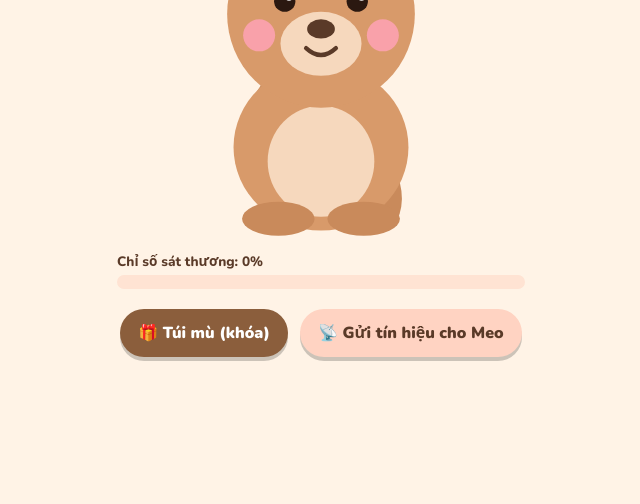
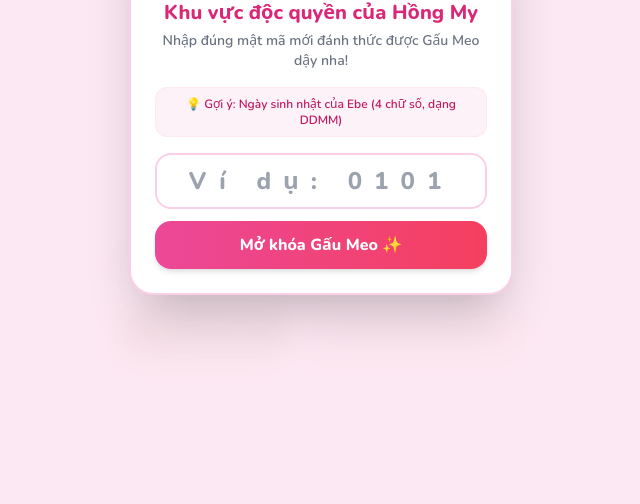
Before and after one commit to Duybeos2909/webtangM, a plain HTML site: page index.html in a window 1280 px wide. Shown: the part 296-800 px from the top of the page, without its empty margins (319-959 px from the left). Drawn offline with nearby package versions, Linux system fonts and the light colour scheme.

Commit message:
Add love passcode lock screen

```diff
--- a/index.html
+++ b/index.html
@@ -70,6 +70,68 @@ textarea{width:100%;border-radius:14px;border:2px solid var(--pink);padding:10px
 </style>
 </head>
 <body>
+<!-- Màn hình khóa mật mã tình yêu -->
+<div id="love-lock-screen" class="fixed inset-0 z-50 flex items-center justify-center bg-pink-100/95 backdrop-blur-md p-4 transition-opacity duration-500">
+  <div class="bg-white rounded-3xl shadow-2xl p-6 max-w-sm w-full text-center border-2 border-pink-200 transform transition-all">
+    <div class="text-5xl mb-3 animate-bounce">🧸🔒</div>
+    <h2 class="text-xl font-bold text-pink-600 mb-1">Khu vực độc quyền của Hồng My</h2>
+    <p class="text-sm text-gray-500 mb-4">Nhập đúng mật mã mới đánh thức được Gấu Meo dậy nha!</p>
+
+    <div class="bg-pink-50 text-pink-700 text-xs font-medium py-2 px-3 rounded-xl mb-4 border border-pink-100">
+      💡 Gợi ý: Ngày sinh nhật của Ebe (4 chữ số, dạng DDMM)
+    </div>
+
+    <input
+      type="tel"
+      id="love-passcode"
+      maxlength="4"
+      inputmode="numeric"
+      autocomplete="off"
+      placeholder="Ví dụ: 0101"
+      class="w-full text-center text-2xl tracking-[0.5em] font-bold text-pink-600 border-2 border-pink-200 rounded-2xl py-2.5 mb-3 focus:outline-none focus:border-pink-500"
+      onkeydown="if(event.key === 'Enter') checkLovePasscode()"
+    />
+
+    <p id="passcode-error" class="text-xs text-red-500 font-medium mb-3 hidden">
+      Ớ ờ, sai rồi công chúa ơi! Nhớ kỹ lại xem nào 🥺
+    </p>
+
+    <button
+      onclick="checkLovePasscode()"
+      class="w-full bg-gradient-to-r from-pink-500 to-rose-500 hover:from-pink-600 hover:to-rose-600 text-white font-bold py-3 rounded-2xl shadow-md active:scale-95 transition">
+      Mở khóa Gấu Meo ✨
+    </button>
+  </div>
+</div>
+
+<script>
+  const SECRET_PASSCODE = "0909";
+
+  window.addEventListener("DOMContentLoaded", () => {
+    if (localStorage.getItem("gau_meo_unlocked") === "true") {
+      document.getElementById("love-lock-screen").style.display = "none";
+    }
+  });
+
+  function checkLovePasscode() {
+    const input = document.getElementById("love-passcode").value.trim();
+    const errorMsg = document.getElementById("passcode-error");
+    const lockScreen = document.getElementById("love-lock-screen");
+
+    if (input === SECRET_PASSCODE) {
+      localStorage.setItem("gau_meo_unlocked", "true");
+      lockScreen.classList.add("opacity-0");
+      setTimeout(() => {
+        lockScreen.style.display = "none";
+      }, 500);
+    } else {
+      errorMsg.classList.remove("hidden");
+      document.getElementById("love-passcode").value = "";
+      document.getElementById("love-passcode").focus();
+    }
+  }
+</script>
+
 <div id="app">
   <h1>Gấu Meo Trút Giận &amp; Ôm Ấp 🧸</h1>
   <div class="flex gap-2 w-full" id="tabs">
```
